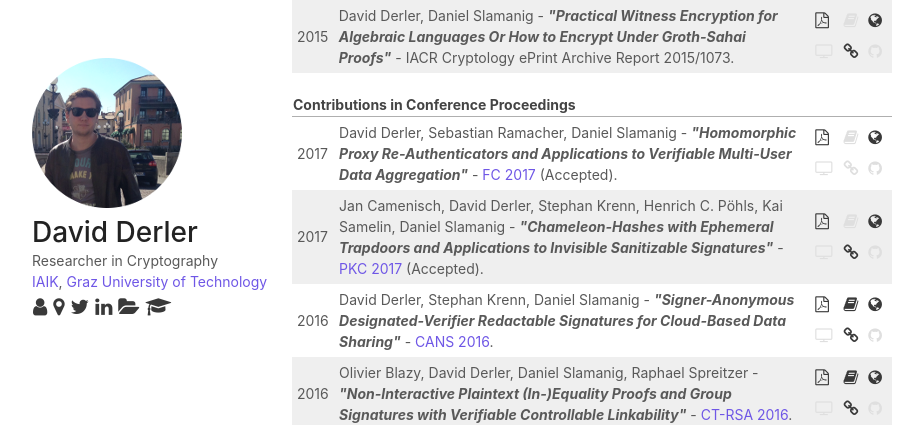
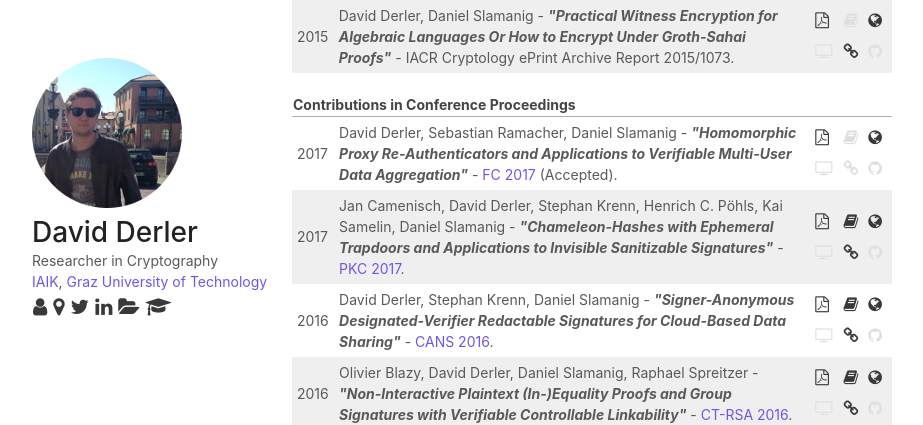
Before and after one commit to derlerd/derlerd.github.io, a Jekyll site: the page built from index.html, in a window 1280 px wide and 900 px high, scrolled down 1153 px. Shown: the top 425 px of the window, without its empty margins (178-1101 px from the left). Built offline with Jekyll 4.4.1, drawn with Linux system fonts in a browser that asks for light colours.

Commit message:
added link to publisher version for PKC'17 paper

```diff
--- a/_proc/2017-01-01-ch.markdown
+++ b/_proc/2017-01-01-ch.markdown
@@ -5,8 +5,8 @@ title:  Chameleon-Hashes with Ephemeral Trapdoors and Applications to Invisible
 authors: Jan Camenisch, David Derler, Stephan Krenn, Henrich C. Pöhls, Kai Samelin, Daniel Slamanig
 venue: PKC 2017
 vurl: https://www.iacr.org/workshops/pkc2017/
-vatt: (Accepted)
 web: https://eprint.iacr.org/2017/011
+pub: http://dx.doi.org/10.1007/978-3-662-54388-7_6
 pdf: https://eprint.iacr.org/2017/011.pdf
 bib: http://dblp.uni-trier.de/rec/bibtex/journals/iacr/CamenischDKPSS17
 
```
